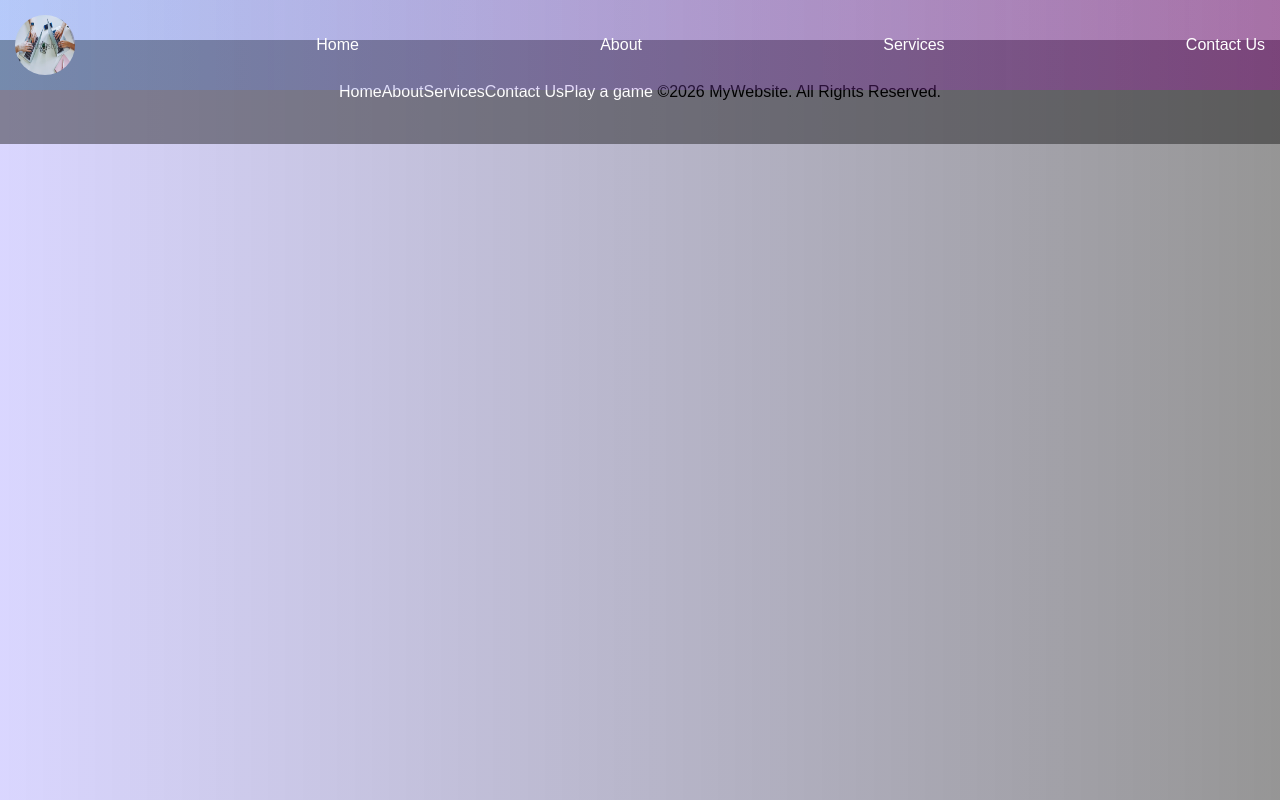
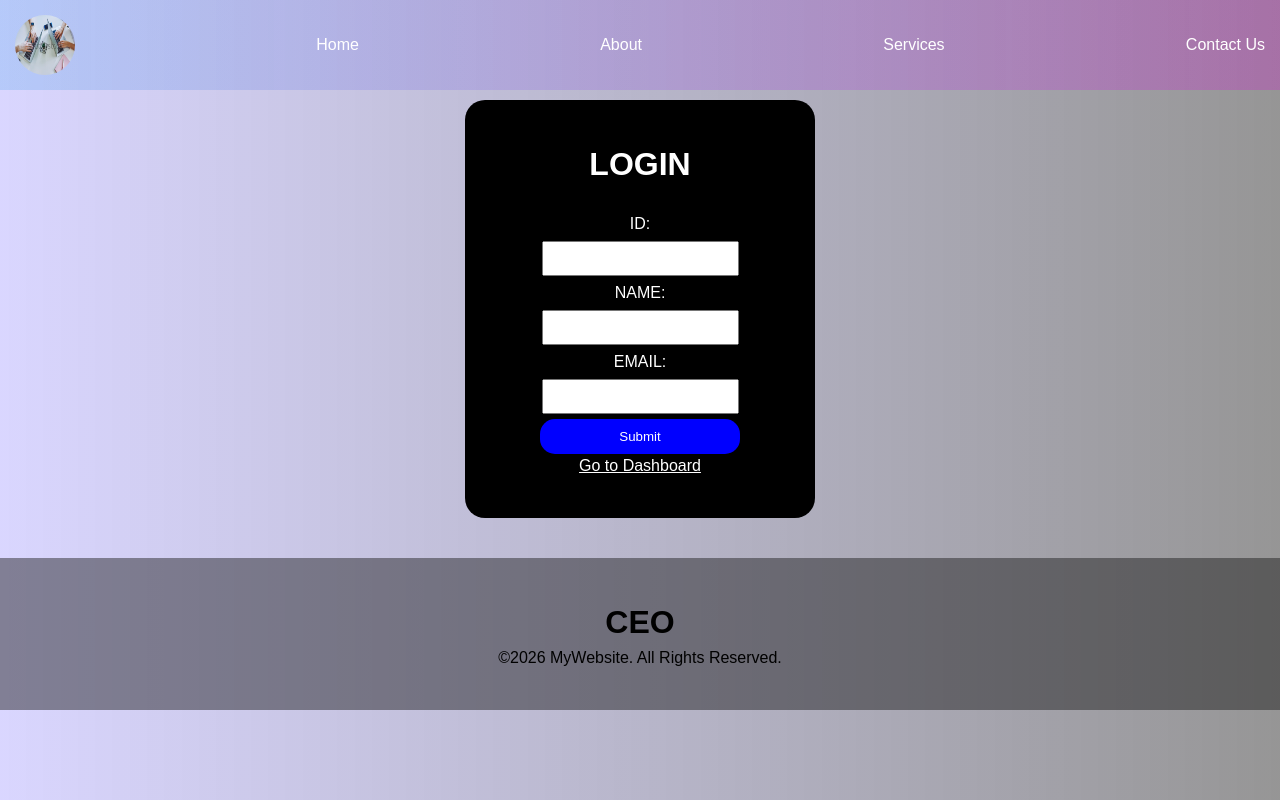
Before and after one commit to stevocriss/school-project, a Vue app: page /LoginPage in a window 1280 px wide. Built offline with nearby package versions, Linux system fonts and the light colour scheme.

Commit message:
new comitt6

```diff
--- a/src/App.vue
+++ b/src/App.vue
@@ -15,12 +15,13 @@
   <router-view />
 
   <footer>
-
+<!--
     <router-link to="/" class="nav-router">Home</router-link>
     <router-link to="/about" class="nav-router">About</router-link>
     <router-link to="/ServicePage" class="nav-router">Services</router-link>
     <router-link to="/ContactPage" class="nav-router">Contact Us</router-link>
-    <router-link to="/PlayGame" class="nav-router">Play a game</router-link>
+    <router-link to="/PlayGame" class="nav-router">Play a game</router-link> -->
+    <ul><h1>CEO</h1></ul>
     ©2026 MyWebsite. All Rights Reserved.
   </footer>
 </template>
--- a/src/Views/DashBoard.vue
+++ b/src/Views/DashBoard.vue
@@ -1,11 +1,35 @@
 <template>
-    <div class="dash">
-    <h1>WELCOME</h1>
-    <h3>hi what do you want
-    </h3>
-    </div>
+  <div class="dashboard">
+    <h1>Welcome to Dashboard 🎉</h1>
+    <p>You have successfully logged in.</p>
+
+    <button @click="logout">Logout</button>
+  </div>
 </template>
+
 <script>
-export default{
-    name:'DashBoard'
-}</script>
+export default {
+  name: "DashBoard",
+
+  // methods: {
+  //   logout() {
+  //     this.$router.push({ name: "Login" });
+  //   }
+  // }
+}
+</script>
+
+<style scoped>
+.dashboard {
+  text-align: center;
+  margin-top: 100px;
+}
+
+button {
+  padding: 10px 20px;
+  background: red;
+  color: white;
+  border: none;
+  cursor: pointer;
+}
+</style>
--- a/src/Views/HomeViews.vue
+++ b/src/Views/HomeViews.vue
@@ -87,10 +87,11 @@ export default {
 
           if (!criss.ok) throw new Error("Submit failed");
 
-          // alert("Done");
 
-          // ✅ Redirect to Mom page
-          this.$router.push('/DashBoard');
+
+            this.$router.push({name:'Dashboard'});
+
+
 
         } catch (error) {
           alert(error.message);
--- a/src/Views/LoginPage.vue
+++ b/src/Views/LoginPage.vue
@@ -1,30 +1,29 @@
-<!-- <template>
-
-
-
+<template>
   <div class="color">
     <form @submit.prevent="make">
       <h1>LOGIN</h1><br>
+
       <label>ID:</label><br>
-        <input type="text" v-model="go.id" @blur="validid"><br>
+      <input type="text" v-model="go.id" @blur="validId"><br>
       <p style="color:red">{{ ben.pr }}</p>
 
       <label>NAME:</label><br>
-        <input type="text" v-model="go.name" @blur="validname"><br>
+      <input type="text" v-model="go.name" @blur="validName"><br>
       <p style="color:red">{{ ben.nam }}</p>
 
       <label>EMAIL:</label><br>
-        <input type="text" v-model="go.email" @blur="validemail"><br><br>
+      <input type="text" v-model="go.email" @blur="validEmail"><br>
       <p style="color:red">{{ ben.emai }}</p>
 
       <button type="submit">Submit</button>
     </form>
 
-      <p>{{ go.id }} {{ go.name }} {{ go.email }}</p>
+    <router-link to="/dashboard" style="color:white;">
+      Go to Dashboard
+    </router-link>
+  </div>
+</template>
 
-    </div>
-  <h5>gjadvfhbekad</h5>
-</template>
 <script>
 export default {
   name: "LoginPage",
@@ -36,69 +35,79 @@ export default {
         name: "",
         email: ""
       },
-      ben: { pr: "" ,
-       nam: "" ,
-       emai: "" }
+      ben: {
+        pr: "",
+        nam: "",
+        emai: ""
+      }
     }
   },
 
   methods: {
-    validid() {
-      if (!this.go.id) {
-        this.ben.pr = "ID is required"
-      } else {
-        this.ben.pr = ""
-      }
+    validId() {
+      this.ben.pr = this.go.id ? "" : "ID is required";
     },
 
-    validname() {
-      if (!this.go.name) {
-        this.ben.nam = "Name is required"
-      } else {
-        this.ben.nam = ""
-      }
+    validName() {
+      this.ben.nam = this.go.name ? "" : "Name is required";
     },
 
-    validemail() {
+    validEmail() {
       if (!this.go.email) {
-        this.ben.emai = "Email is required"
+        this.ben.emai = "Email is required";
       } else if (!this.go.email.includes("@")) {
-        this.ben.emai = "Email must contain @"
+        this.ben.emai = "Email must contain @";
       } else {
-        this.ben.emai = ""
+        this.ben.emai = "";
       }
     },
 
     async make() {
-
       this.validId();
       this.validName();
       this.validEmail();
+
       if (!this.ben.pr && !this.ben.nam && !this.ben.emai) {
-       try{
-        const criss= await fetch("https://jsonplaceholder.typicode.com/users",{
-          method:"POST",
-          headers:{"Content-Type":"application/json"},
-          body:JSON.stringify(this.go)
-        });
-        if(!criss.ok) throw new Error("Sub fail");
-         alert("done");
+        try {
+          const response = await fetch(
+            "https://jsonplaceholder.typicode.com/users",
+            {
+              method: "POST",
+              headers: { "Content-Type": "application/json" },
+              body: JSON.stringify(this.go)
+            }
+          );
 
-        this.go.id = ""
-        this.go.name = ""
-        this.go.email = ""
-       }
-       catch(error){
+          if (!response.ok) throw new Error("Submit failed");
+
+          // Redirect after success
+          this.$router.push({ name: "DashBoard" });
+
+        } catch (error) {
           alert(error.message);
         }
-
       }
     }
   }
 }
 </script>
- -->
 
- <template>
-  <h1></h1>
- </template>
+<style scoped>
+.color {
+  text-align: center;
+  margin-top: 100px;
+}
+
+input {
+  padding: 8px;
+  margin: 5px;
+}
+
+button {
+  padding: 10px 20px;
+  background: blue;
+  color: white;
+  border: none;
+  cursor: pointer;
+}
+</style>
```
Also changed, not shown: src/router/main.js (added, +7 -0 lines). Lines whose indentation alone changed are shown as unchanged.
